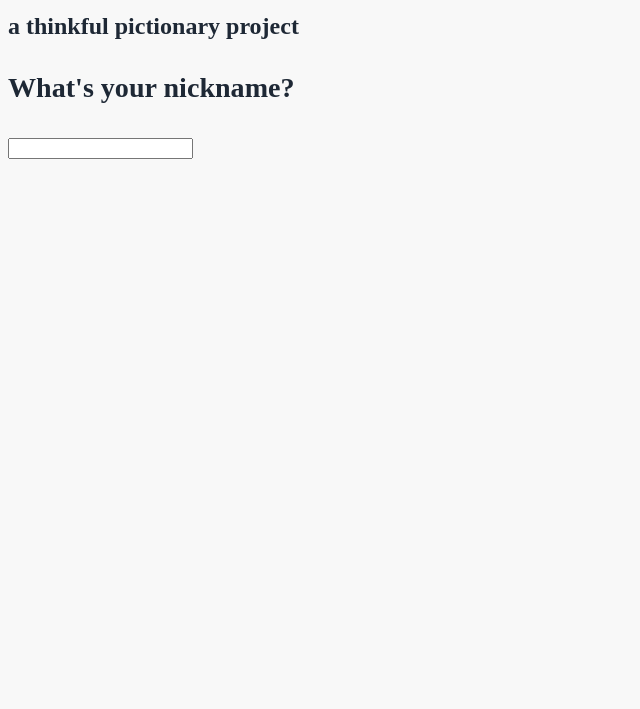
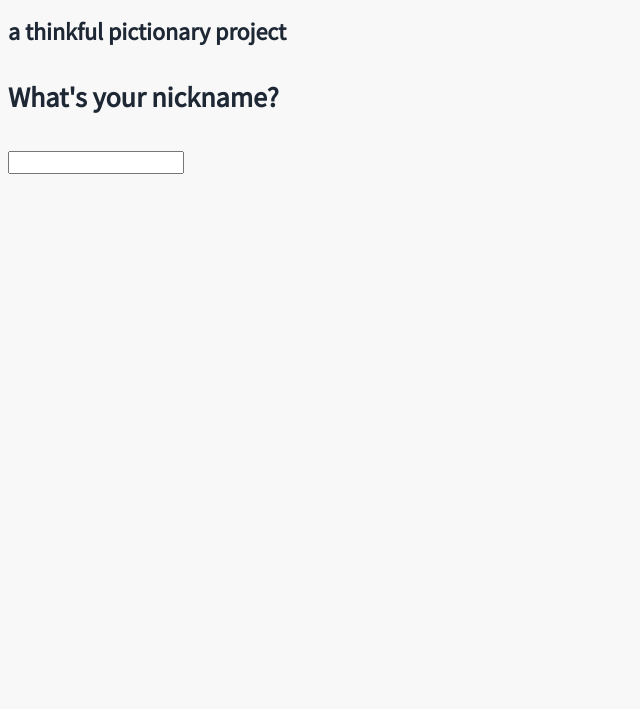
Before and after one commit to Kellator/pictionary, a website: page public/index.html in a window 1280 px wide. Shown: the part 91-800 px from the top of the page, without its empty margins (0-640 px from the left). Drawn offline with nearby package versions, Linux system fonts and the light colour scheme; no server answers.

Commit message:
code clean up and comments added.  font changed

```diff
--- a/public/index.html
+++ b/public/index.html
@@ -2,10 +2,12 @@
 <title>Pictionary</title>
 <meta charset='utf-8'>
 <meta name='viewport' content='width=device-width, initial-scale=1, maximum-scale=1'>
+<link href="https://fonts.googleapis.com/css?family=Source+Sans+Pro" rel="stylesheet">
 <!-- CSS -->
 <style>
     * {
         box-sizing: border-box;
+        font-family: 'Source Sans Pro', sans-serif;
     }
     body {
         color: #1E2835;
--- a/public/main.js
+++ b/public/main.js
@@ -9,7 +9,7 @@ var pictionary = function() {
     var userName;
     var input = $('input');
 
-    var guessBox;
+    var guessBox = $('#guess input');
     var guessDisplay = $('#guess_display');
 
     var playerDisplay = $('#player_display');
@@ -26,6 +26,7 @@ var pictionary = function() {
     var isDrawer = false;
 
     var word;
+
     canvas[0].width = canvas[0].offsetWidth;
 	canvas[0].height = canvas[0].offsetHeight;
 
@@ -54,18 +55,16 @@ var pictionary = function() {
     });
 
     var addMessage = function(data) {
+        // socket.emit('typing');
         console.log(data);
     };
     //compares guess in message to word from randomizer.  alerts if there is a winner.
-    var checkGuess = function(word) {
+    var checkGuess = function(data) {
         console.log('word in checkGuess: ' + word);
-        console.log('guess in checkGuess: ' + socket.guess);
+        console.log('guess in checkGuess: ' + data.guess);
         //if (word == guess) { alert(user + ' has guess correctly.  The answer is ' + guess + '.');
     };
-    socket.on('word', function(word) {
-        console.log(word);
-    });
-    //new game wipes canvas clean and offers chose pen button
+    //new game wipes canvas clean, removes guesses,  and offers chose pen button
     var newGame = function() {
         clearCanvas();
         $('#guess').show();
@@ -74,7 +73,6 @@ var pictionary = function() {
         guessDisplay.remove();
         alert('A new game has started.  Click ok and then claim the pen to draw');
     };
-    socket.on('message', checkGuess);
     //shows game page after user nick name entered, sets user's nickname to be used in chat/guessing
     var setUserName = function() {
         userName = $userNameInput.val().trim();
@@ -93,8 +91,8 @@ var pictionary = function() {
         $('#word').text('You are the drawer!  Draw a ' + word + '.');
         $('#guess').hide();
     };
-    //compares guess to word to determine winner
 
+    //inputs player name and allows player to enter guesses
     input.on('keydown', function(event) {
         if (event.keyCode != 13) {
             return;
@@ -105,13 +103,11 @@ var pictionary = function() {
             addMessage({guess: guess, user: userName});
             socket.emit('message', {guess: guess, user: userName});
             guessBox.val('');
-            console.log('guess: ' + guess);
         } else {
             setUserName();
         }
     });
     //event buttons for restart game, wipe drawing board,
-    // $('#clear').on('click', clearCanvas);
     $('#clear').on('click', function(event) {
         socket.emit('canvas cleared');
     });
@@ -121,7 +117,6 @@ var pictionary = function() {
     $('#restart').on('click', function(event) {
         socket.emit('new game');
     });
-    guessBox = $('#guess input');
     //selects the canvas element and allows user to create a drawing context
     canvas = $('canvas');
     context = canvas[0].getContext('2d');
@@ -162,6 +157,12 @@ var pictionary = function() {
         $('#claim').show();
         $('#guess').hide();
     });
+    socket.on('word', function(word) {
+        word = word;
+        console.log(word);
+    });
+
+    socket.on('message', checkGuess);
     socket.on('canvas cleared', clearCanvas);
     socket.on('drawer', displayWord);
     socket.on('new game', newGame);
@@ -171,11 +172,18 @@ var pictionary = function() {
         var displayMessage = ('<div>' + data.user + ': ' + data.guess + '</div>');
         guessDisplay.append(displayMessage);
     });
+    //broadcasts when new user logs in and shows user name and how many current players
     socket.on('login', function(data) {
         var msg = ('<br>' + data.user + ' is connected.</small><br />  There are ' + data.playerCount + ' players currently connected.');
         console.log('in login:', data);
         playerDisplay.append(msg);
     });
+    //broadcasts who is typing
+    // socket.on('typing', function(data) {
+    //     var msg = ('<br>' + data.user + 'is typing.</br>');
+    //     guessDisplay.append(msg);
+    // });
+    //broadcasts when a player disconnects, who disconnected and how many players remain in the game.
     socket.on('playerDisconnect', function(data) {
         var msg = ('<br>' + data.user + ' has disconnected.</small><br />  There are now ' + data.playerCount + ' players currently connected.');
         playerDisplay.append(msg);
```
Also changed, not shown: server.js (+7 -7 lines).
